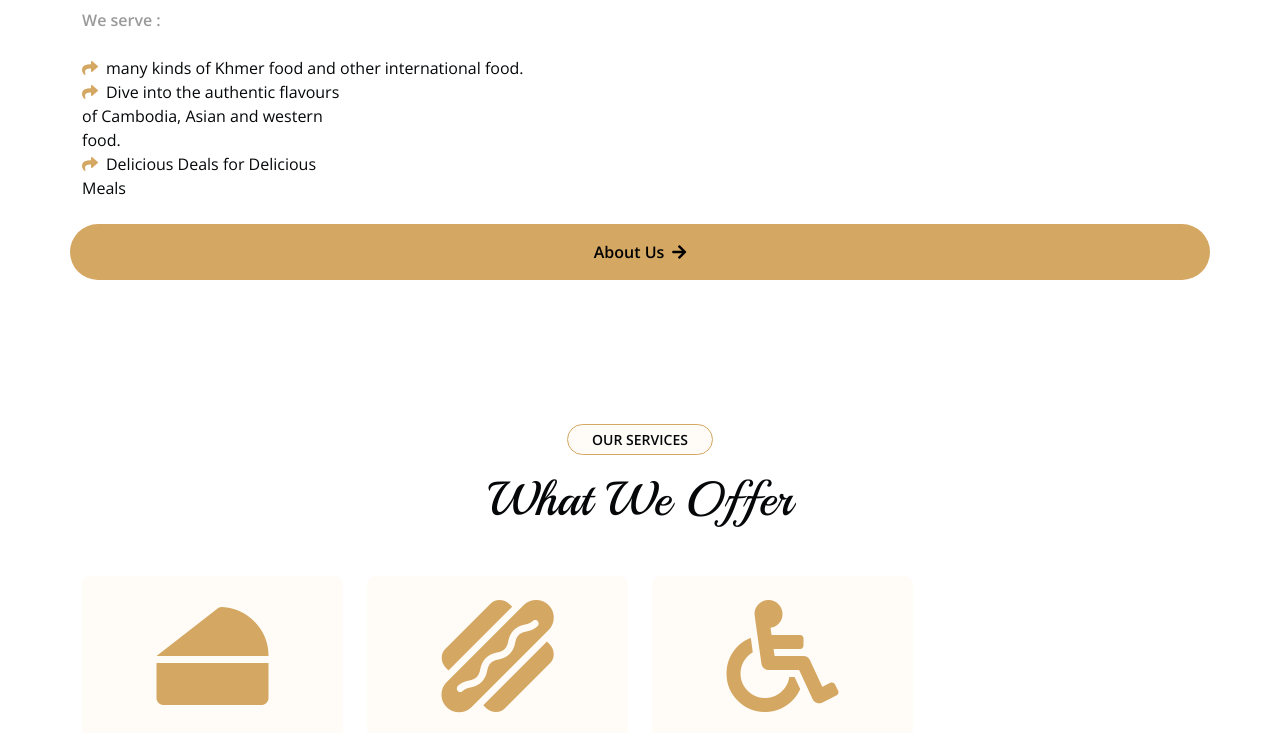
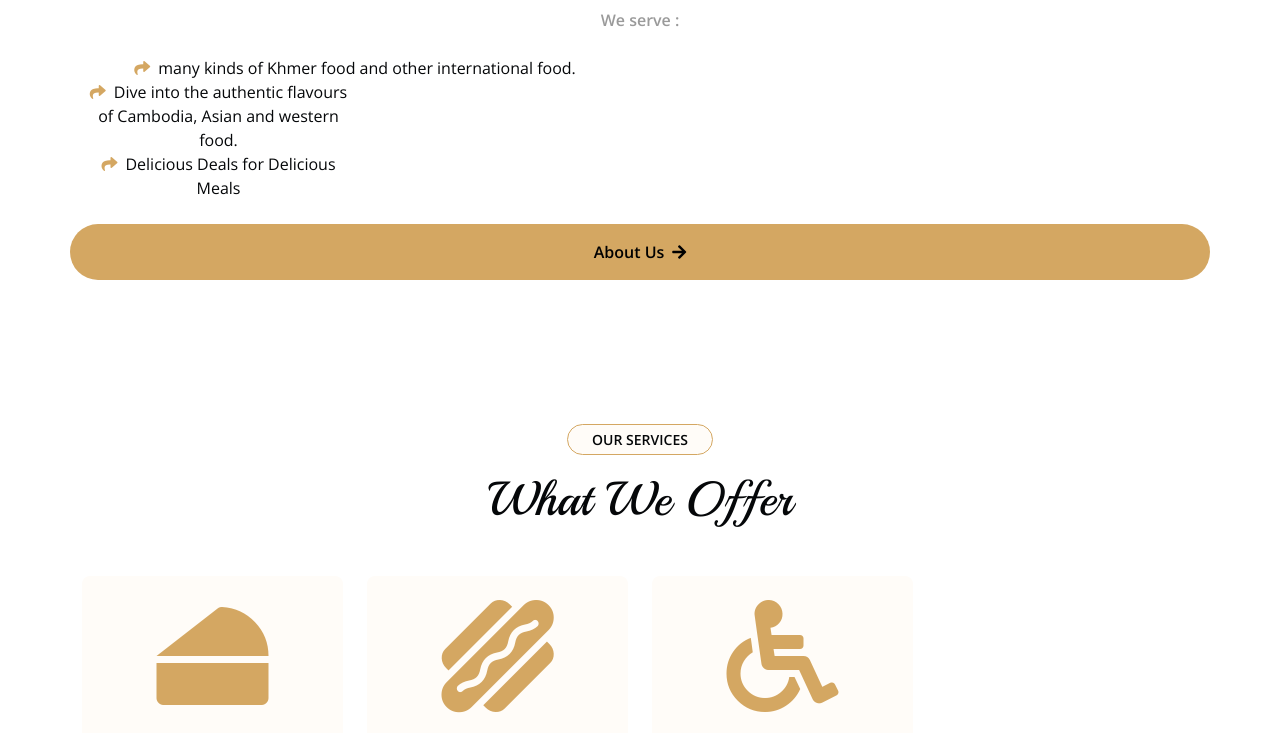
Before and after one commit to Sosocheata/mywebsitework, a plain HTML site: page index.html in a window 1280 px wide. Shown: the part 714-1447 px from the top of the page. Drawn offline with nearby package versions, Linux system fonts and the light colour scheme.

Commit message:
Add files via upload

```diff
--- a/index.html
+++ b/index.html
@@ -106,17 +106,17 @@
 
 
         <!-- About Satrt -->
-        <div class="container-fluid py-6">
-            <div class="container">
+        <div class="container-fluid py-6" style="text-align: center;">
+            <div class="container"  style="text-align: center;">
                         <h1 class="display-5 mb-4">Trusted By 300+ satisfied clients</h1>
                         <p class="mb-4"><b>We serve : </b></p>
                         <div class="row g-4 text-dark mb-5">
                             <div class="col-sm-6">
-                                <i class="fas fa-share text-primary me-2"></i>many kinds of Khmer food and other international food.
-                            <div class="col-sm-6">
-                                <i class="fas fa-share text-primary me-2"></i>Dive into the authentic flavours of Cambodia, Asian and western  food.
+                                <i class="fas fa-share text-primary me-2"  ></i>many kinds of Khmer food and other international food.
+                            <div class="col-sm-6" style="text-align: center;">
+                                <i class="fas fa-share text-primary me-2" ></i>Dive into the authentic flavours of Cambodia, Asian and western  food.
                             </div>
-                            <div class="col-sm-6">
+                            <div class="col-sm-6"  style="text-align: center;">
                                 <i class="fas fa-share text-primary me-2"></i>Delicious Deals for Delicious Meals
                             </div>
                         </div>
@@ -186,7 +186,7 @@
                                                 <h4>Fish Amok</h4>
                                                 <h4 class="text-primary">$15</h4>
                                             </div>
-                                            <p align="center">National Dish of Cambodia, fish with fresh coconut sauce seasoned with lemongrass, galangal, and makrut limes</p>
+                                            <p  style="text-align: center;">National Dish of Cambodia, fish with fresh coconut sauce seasoned with lemongrass, galangal, and makrut limes</p>
                                         </div>
                                     </div>
                                 </div>
@@ -200,7 +200,7 @@
                                                 <h4>Sushi</h4>
                                                 <h4 class="text-primary">$10</h4>
                                             </div>
-                                            <p class="mb-0"> the most famous Japanese dish of prepared vinegared rice, a variety of ingredients, such as vegetable, and any meat, most common seafood</p>
+                                            <p class="mb-0" style="text-align: center;"> the most famous Japanese dish of prepared vinegared rice, a variety of ingredients, such as vegetable, and any meat, most common seafood</p>
                                         </div>
                                     </div>
                                 </div>
```
Also changed, not shown: menu.html (+1 -1 lines).
